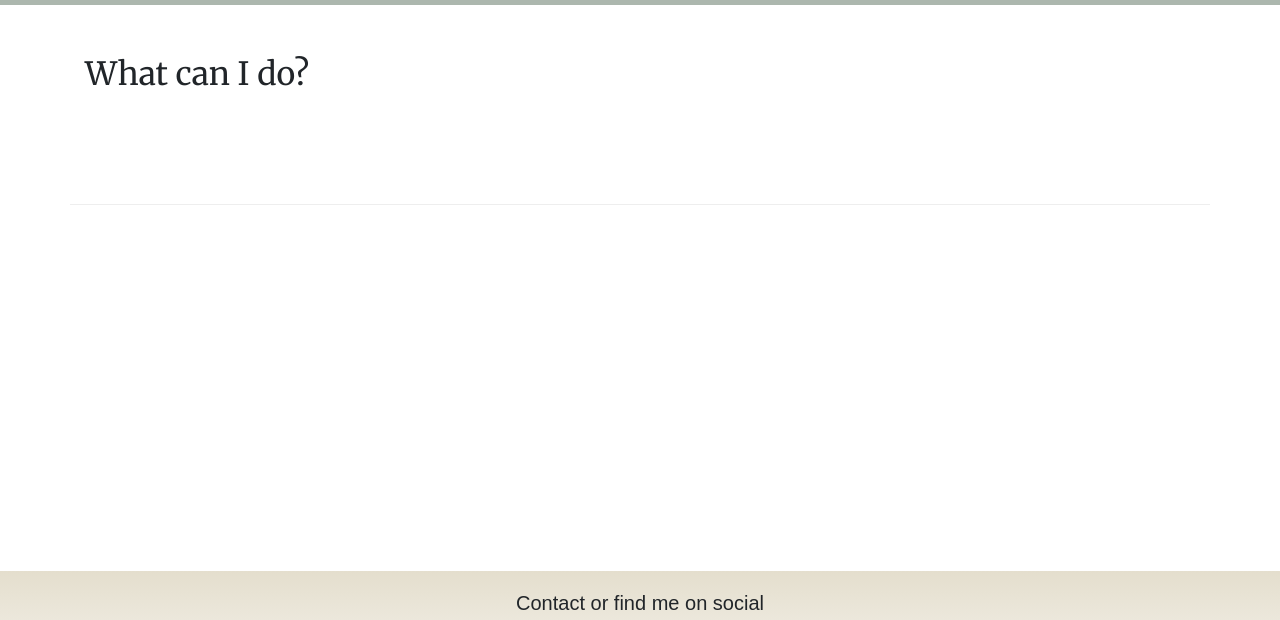
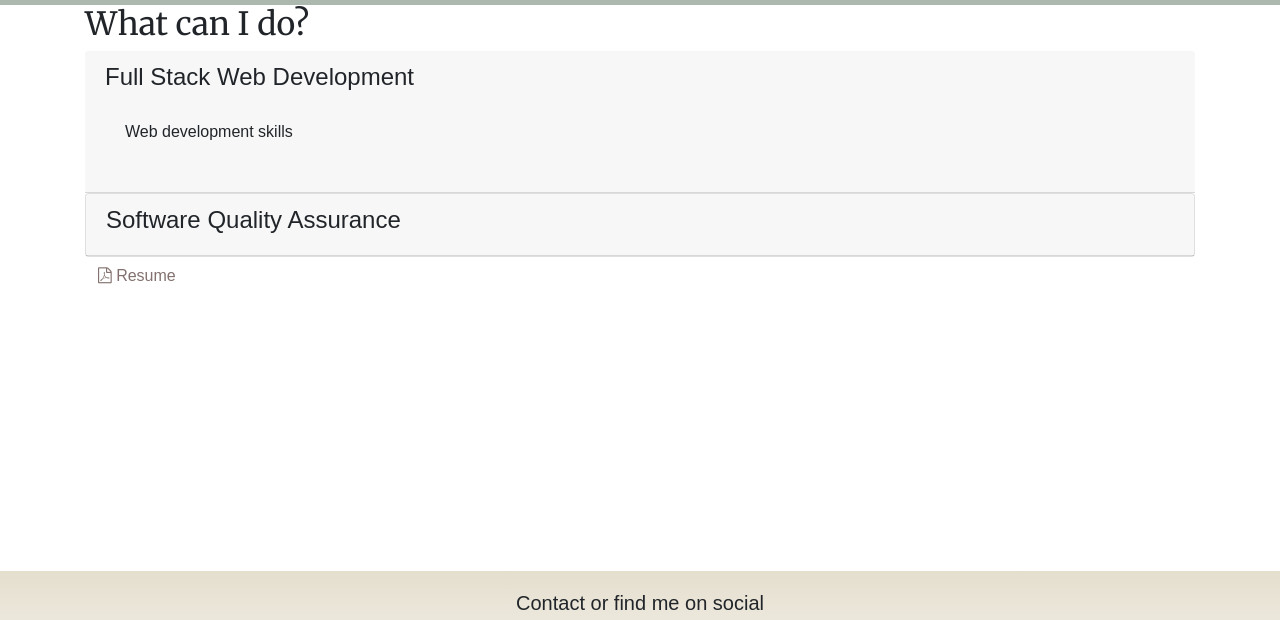
Before and after one commit to knut0341/portfolio, a website: page services.html in a window 1280 px wide. Shown: the part 61-681 px from the top of the page. Drawn offline with nearby package versions, Linux system fonts and the light colour scheme.

Commit message:
services page update

```diff
--- a/services.html
+++ b/services.html
@@ -38,11 +38,44 @@
     </header>
     <body>
         <div class="container">
-            <div class="row row-content">
+
+            <div class="row row-container">
                 <div class="col-12">
-                <h2>What can I do? </h2>
+                    <h2>What can I do?</h2>
+                    <div id="accordion">
+                        <div role="tab" class="card-header">
+                            <h4>
+                                <a data-toggle="collapse" data-target="#dev">
+                                    Full Stack Web Development
+                                </a>
+                            </h4>
+                            <div class="collapse show" id="dev" data-parent="#accordion">
+                                <div class="card-body">
+                                    <p class="d-none d-sm-block">Web development skills</p>
+                                </div>
+                            </div>
+                        </div>
+                        <div class="card">
+                            <div role="tab" class="card-header">
+                                <h4>
+                                    <a class="collapsed" data-toggle="collapse" data-target="#qa">
+                                        Software Quality Assurance
+                                    </a>
+                                </h4>
+                                <div class="collapse" id="qa" data-parent="#accordion">
+                                    <div class="card-body">
+                                        <p class="d-none d-sm-block">lots of QA Experience</p>
+                                   </div>
+                                </div>
+                            </div>
+                        </div>
+                    </div>
                 </div>
             </div>
+            <div class="row row-container">
+                <div class="col-12">
+                    <a role="button" class="btn btn-link" href="pdf_location"><i class="fa fa-file-pdf-o"></i> Resume</a>
+
         </div>
     </body>
 
```
Also changed, not shown: portfolio.html (+18 -1 lines).
